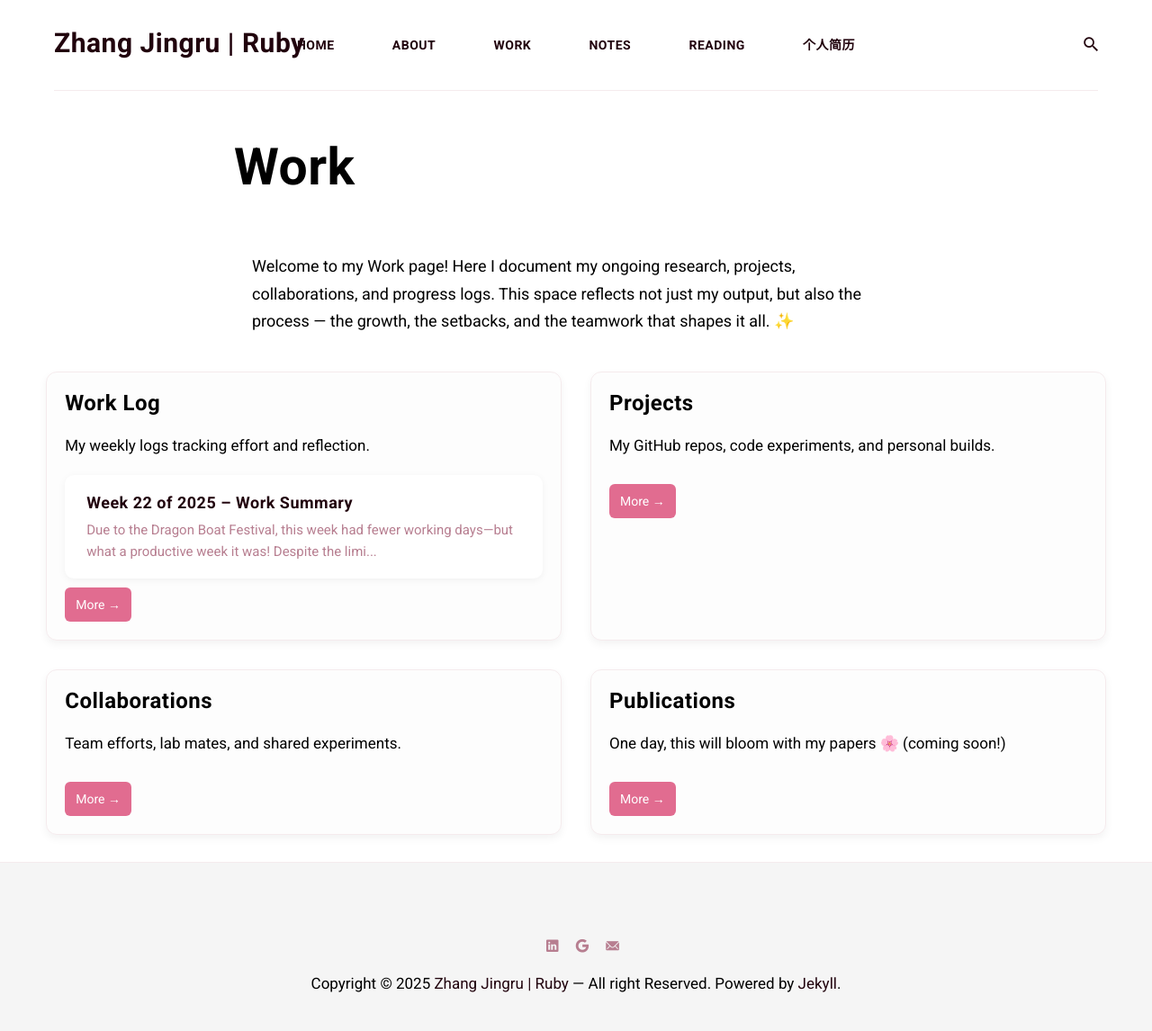
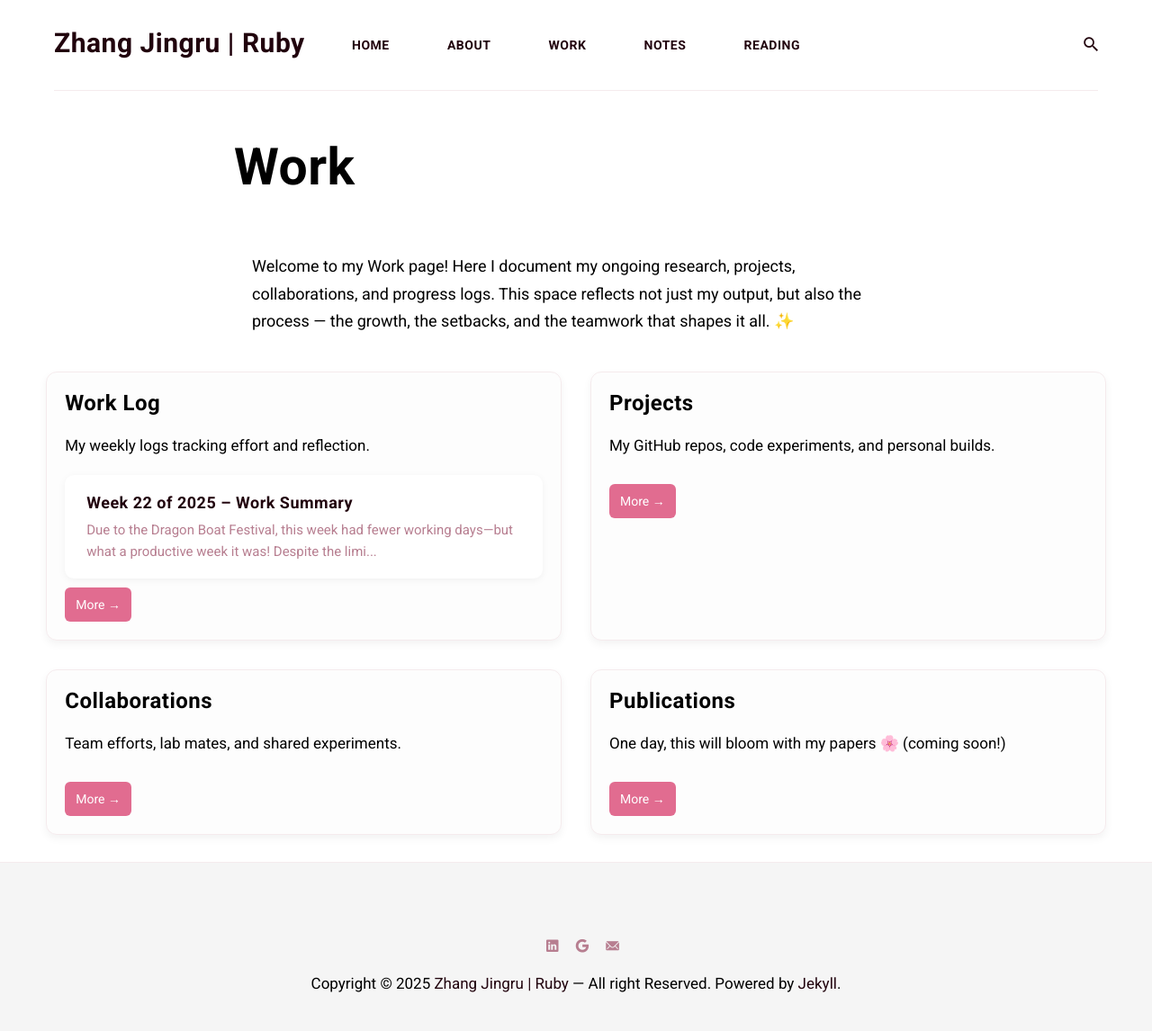
Before and after one commit to ZhangJingru-Ruby/ZhangJingru-Ruby.github.io, a Jekyll site: the page built from _pages/work.md, in a window 1280 px wide. Shown: the whole page at 90% size. Built offline with Jekyll 4.4.1, drawn with Linux system fonts in a browser that asks for light colours; nearby versions of some CDN libraries.

```diff
--- a/_includes/header.html
+++ b/_includes/header.html
@@ -29,7 +29,6 @@
               <li class="nav__item"><a href="{{ site.baseurl }}/work/" class="nav__link">Work</a></li>
               <li class="nav__item"><a href="{{ site.baseurl }}/notes/" class="nav__link">Notes</a></li>
               <li class="nav__item"><a href="{{ site.baseurl }}/reading/" class="nav__link">Reading</a></li>
-              <li class="nav__item"><a href="{{ site.baseurl }}/about_in_Chinese/" class="nav__link">个人简历</a></li>
             </ul>
 
 
```
